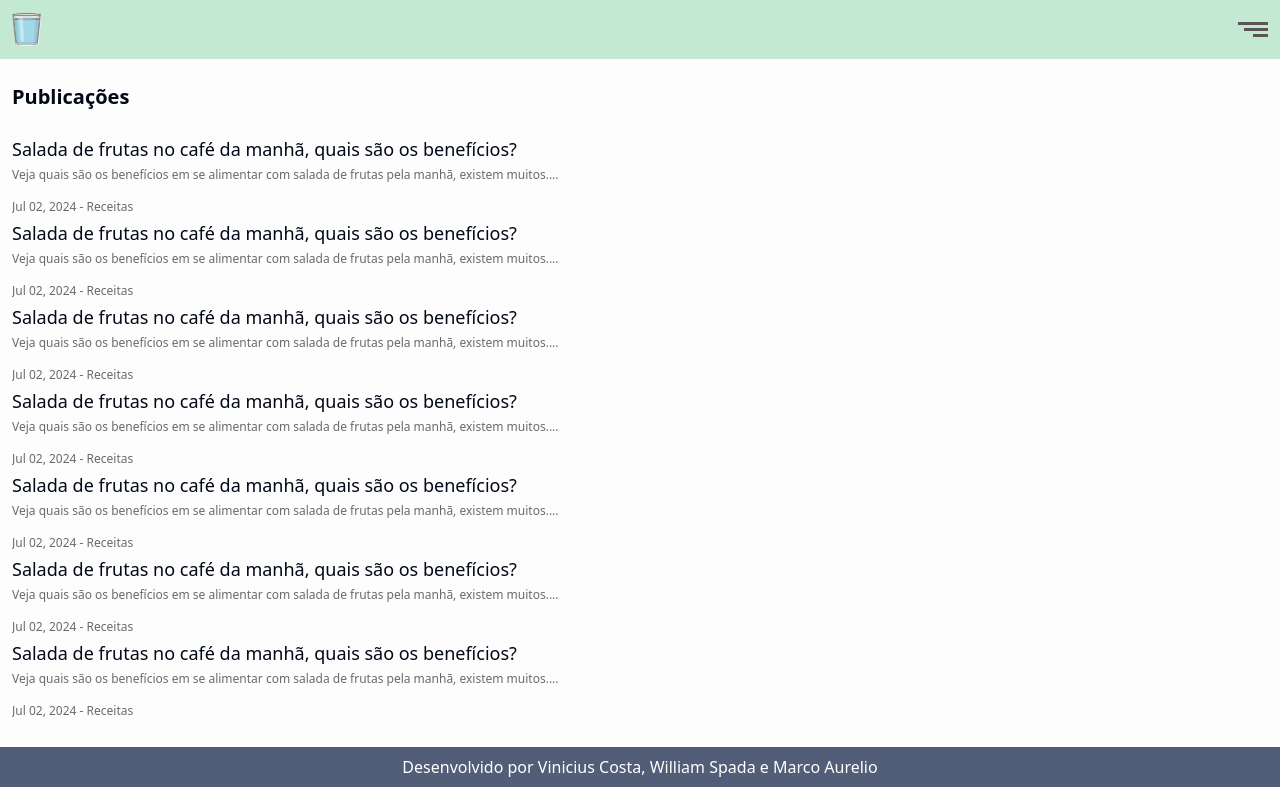
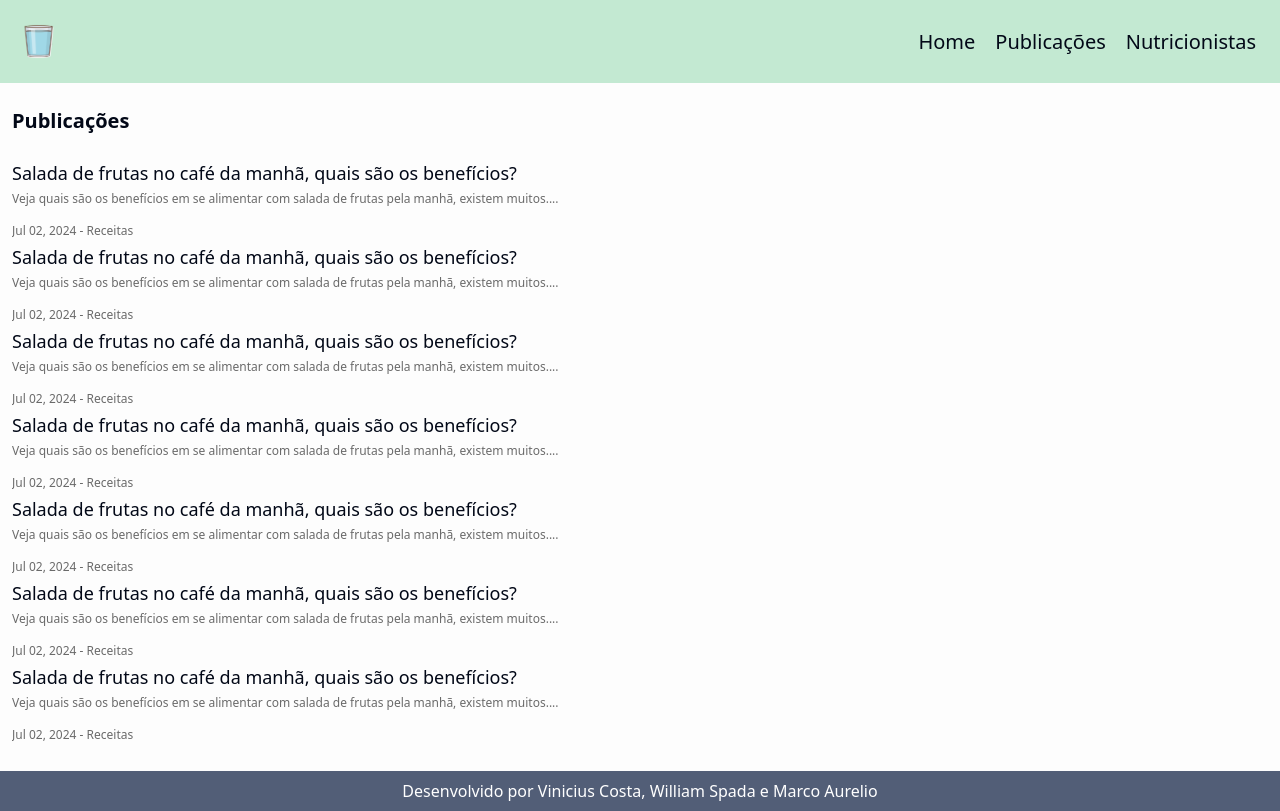
Before and after one commit to wrspada02/jornada-saudavel, a Next.js app: page /nutricionist-list in a window 1280 px wide. Built offline with nearby package versions, Linux system fonts and the light colour scheme.

Commit message:
feat: open and close header modal on mobile screen

```diff
--- a/src/components/Header.tsx
+++ b/src/components/Header.tsx
@@ -1,10 +1,41 @@
+"use client";
 import Image from "next/image";
+import React from "react";
 
 export function Header() {
-    return (
-        <header className="flex items-center justify-between p-3 bg-[#C3E9D2]">
-            <Image src={'/logo.svg'} width={30} height={30} alt="Logo jornada saudável, uma imagem cartoon colorida de um copo de água com detalhes em branco e a água quase até a borda do copo, cheio, na cor azul." />
-            <Image src={'/button_hamburger.svg'} width={30} height={30} alt="Botão hamburguer para abrir o menu de opções do cabeçalho." />
-        </header>
-    );
+    const [isOpenHeaderMobile, setIsOpenHeaderMobile] = React.useState<boolean>(false);
+    return isOpenHeaderMobile ? (
+            <header className="w-screen h-screen bg-mobileHeader p-3 fixed top-0 left-0 z-10 animate-opacity-entrance">
+                <nav className="text-black">
+                    <ul className="flex items-end flex-col gap-5">
+                        <button onClick={() => {
+                            setIsOpenHeaderMobile(false);
+                        }}>
+                            <li className="font-semibold text-3xl cursor-pointer">X</li>
+                        </button>
+                        <li className="font-semibold text-xl cursor-pointer">Home</li>
+                        <li className="font-semibold text-xl cursor-pointer">Publicações</li>
+                        <li className="font-semibold text-xl cursor-pointer">Nutricionistas</li>
+                    </ul>
+                </nav>
+            </header>
+        ) : (
+            <header className="flex items-center justify-between p-3 tablet:p-5 desktop:p-6 bg-[#C3E9D2]">
+                <Image src={'/logo.svg'} width={30} height={30} alt="Logo jornada saudável, uma imagem cartoon colorida de um copo de água com detalhes em branco e a água quase até a borda do copo, cheio, na cor azul." />
+                <nav>
+                    <ul className="flex items-center gap-x-5">
+                        <li className="mobile:block hidden">
+                            <button onClick={() => {
+                                setIsOpenHeaderMobile(true);
+                            }}>
+                            <Image src={'/button_hamburger.svg'} width={30} height={30} alt="Botão hamburguer para abrir o menu de opções do cabeçalho." />
+                            </button>
+                        </li>
+                        <li className="mobile:hidden font-medium text-xl cursor-pointer">Home</li>
+                        <li className="mobile:hidden font-medium text-xl cursor-pointer">Publicações</li>
+                        <li className="mobile:hidden font-medium text-xl cursor-pointer">Nutricionistas</li>
+                    </ul>
+                </nav>
+            </header>
+        );
 }
--- a/tailwind.config.ts
+++ b/tailwind.config.ts
@@ -13,9 +13,6 @@ const config = {
     container: {
       center: true,
       padding: "2rem",
-      screens: {
-        "2xl": "1400px",
-      },
     },
     extend: {
       colors: {
@@ -67,11 +64,41 @@ const config = {
           from: { height: "var(--radix-accordion-content-height)" },
           to: { height: "0" },
         },
+        "opacity-entrance": {
+          from: { opacity: "0" },
+          to: { opacity: "1" },
+        },
+        "opacity-exit": {
+          from: { opacity: "1" },
+          to: { opacity: "0" },
+        },
       },
       animation: {
         "accordion-down": "accordion-down 0.2s ease-out",
         "accordion-up": "accordion-up 0.2s ease-out",
+        "opacity-entrance": "opacity-entrance 0.5s ease-in-out",
+        "opacity-exit": "opacity-exit 0.5s ease-in-out",
       },
+      screens: {
+        "mobile": {
+          min: "0px",
+          max: "768px",
+        },
+        "tablet": {
+          min: "769px",
+          max: "1270px",
+        },
+        "desktop": {
+          min: "1271px",
+          max: "1920px",
+        },
+        "fullscreen": {
+          min: "1921px"
+        },
+      },
+      backgroundImage: {
+        mobileHeader: 'linear-gradient(180deg, rgba(253,253,253,1) 64%, rgba(195,233,210,1) 100%)',
+      }
     },
   },
   plugins: [require("tailwindcss-animate")],
```
